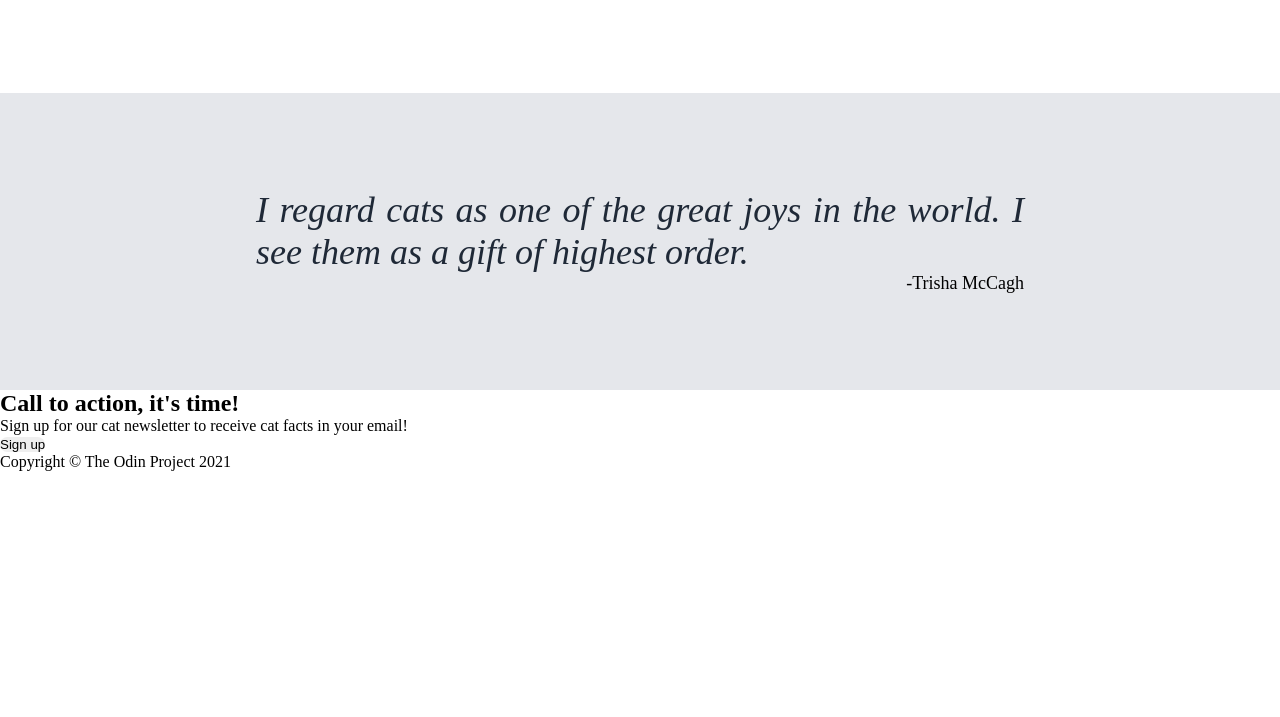
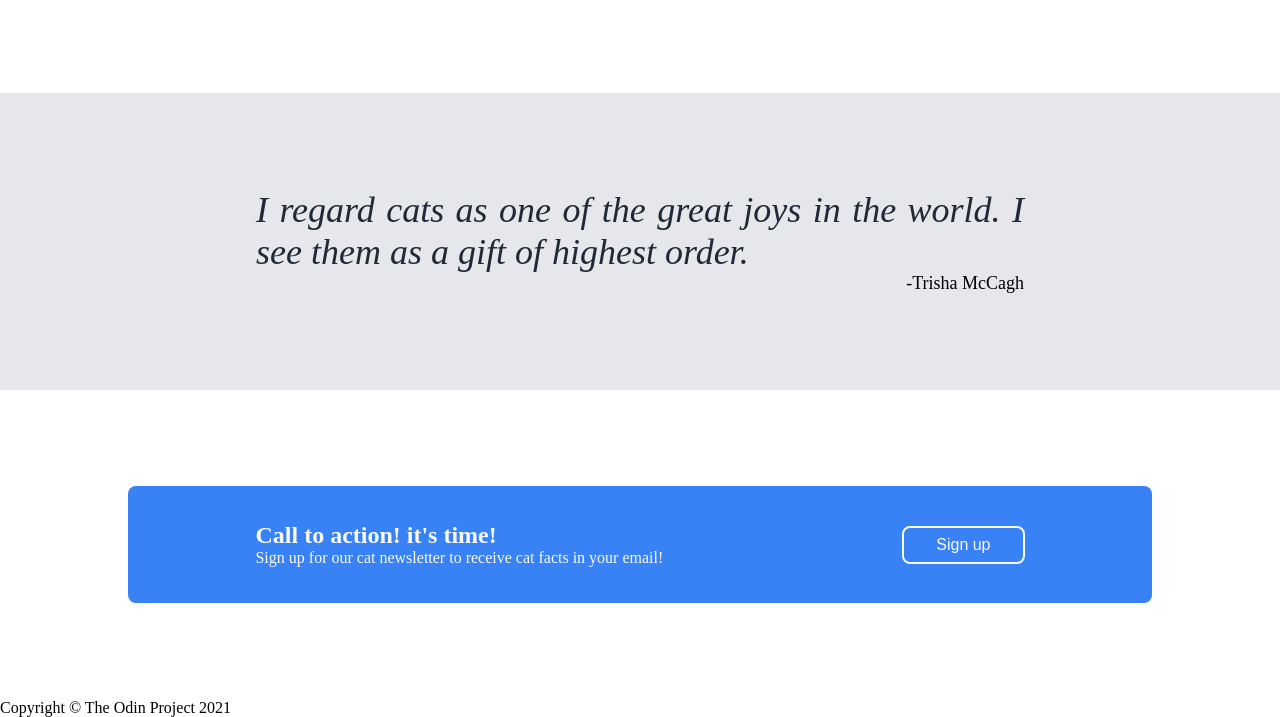
Before and after one commit to edi-jr/odin-landing-page, a plain HTML site: page index.html in a window 1280 px wide. Shown: the part 1366-2083 px from the top of the page. Before the commit the page ends 1837 px from the top, so only its background shows below. Drawn offline with Linux system fonts and the light colour scheme.

Commit message:
Add style to sign-up section

```diff
--- a/index.html
+++ b/index.html
@@ -65,12 +65,14 @@
   </section>
 
   <section id="sign-up">
-    <div>
-      <h2>Call to action, it's time!</h2>
-      <p>Sign up for our cat newsletter to receive cat facts in your email!</p>
+    <div class="container">
+      <div>
+        <h2>Call to action! it's time!</h2>
+        <p>Sign up for our cat newsletter to receive cat facts in your email!</p>
+      </div>
+
+      <button>Sign up</button>
     </div>
-
-    <button>Sign up</button>
   </section>
 
   <footer>
--- a/styles/style.css
+++ b/styles/style.css
@@ -12,7 +12,7 @@ a {
   text-decoration: none;
 }
 
-button, img {
+button, img, .container {
   border-radius: 8px;
 }
 
@@ -135,3 +135,27 @@ button, img {
   font-size: 18px;
   text-align: end;
 }
+
+#sign-up {
+  max-width: 80%;
+  margin: auto;
+  padding: 96px 0;
+}
+
+#sign-up .container {
+  background-color: #3882f6;
+  color: #f9faf8;
+  display: flex;
+  padding: 36px 8px;
+  justify-content: space-around;
+  align-items: center;
+  flex-wrap: wrap;
+}
+
+.container button{
+  padding: 8px 32px;
+  font-size: 16px;
+  background-color: #3882f6;
+  color: #f9faf8;
+  border: 2px solid #f9faf8;
+}
```
